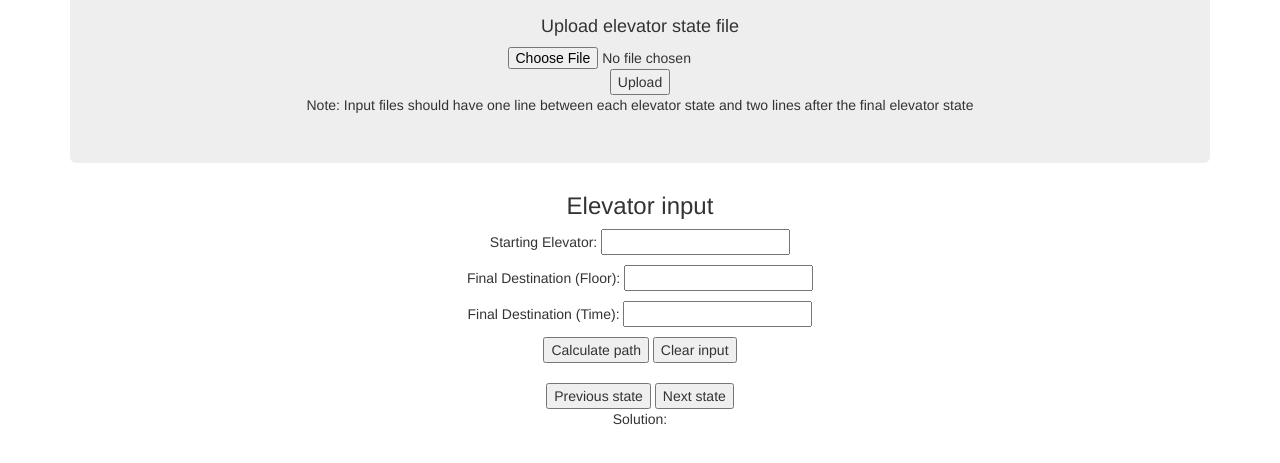
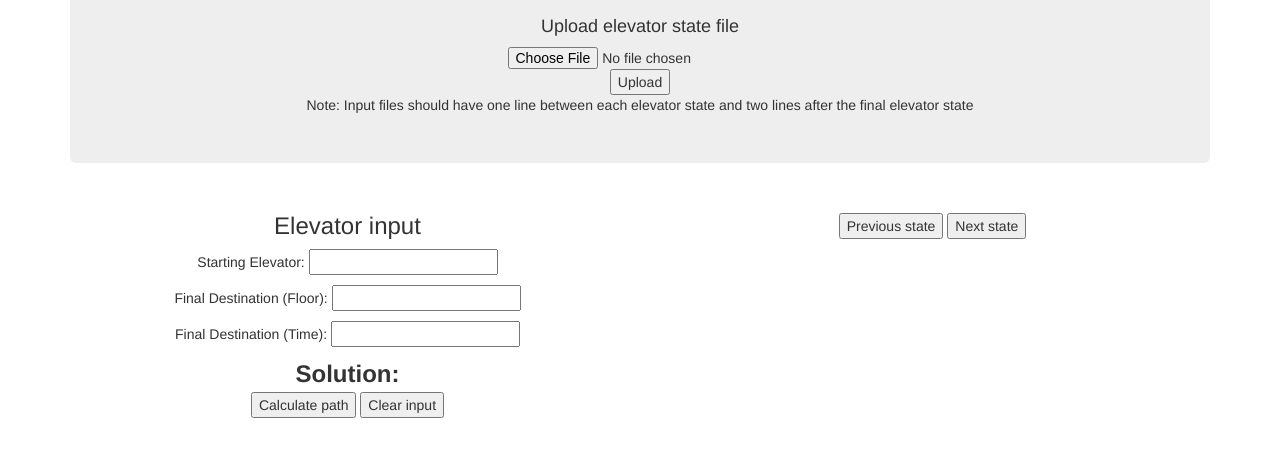
Before and after one commit to zachzager/elevator, a plain HTML site: page index.html in a window 1280 px wide. Shown: the part 161-624 px from the top of the page. Drawn offline with nearby package versions, Linux system fonts and the light colour scheme.

Commit message:
added some style

```diff
--- a/index.html
+++ b/index.html
@@ -20,17 +20,23 @@
 		</form>
 		<span>Note: Input files should have one line between each elevator state and two lines after the final elevator state</span>
 	</div>
+	<div class="row">
+		<div class="col-sm-6">
 			<h3>Elevator input</h3>
 			<p>Starting Elevator: <input type="text" id='start' name="starting_elevator"></p>
 			<p>Final Destination (Floor): <input type="text" id='fd_floor' name="final_destination_floor"></p>
 			<p>Final Destination (Time): <input type="text" id='fd_time' name="final_destination_time"></p>
+			<div id="solution">Solution: </div>
 			<button onClick="calculate()" >Calculate path</button>
 			<button onClick="clearInput()" >Clear input</button>
-	<br><br>
+		</div>
+		<br>
+		<div class="col-sm-6">
+			<div id="problem"></div>
 			<button onClick="prevState()">Previous state</button>
 			<button onClick="nextState()">Next state</button>
-	<div id="problem"></div>
-	<div id="solution">Solution: </div>
+		</div>
+	</div>
 </div>
 </body>
 </html>
--- a/style.css
+++ b/style.css
@@ -7,3 +7,13 @@
 #file_select {
 	margin: 0 auto;
 }
+
+#solution {
+	font-size: 24px;
+	font-weight: bold;
+}
+
+#problem {
+	font-size: 18px;
+	font-weight: bold;
+}
```
Lines whose indentation alone changed are shown as unchanged.
